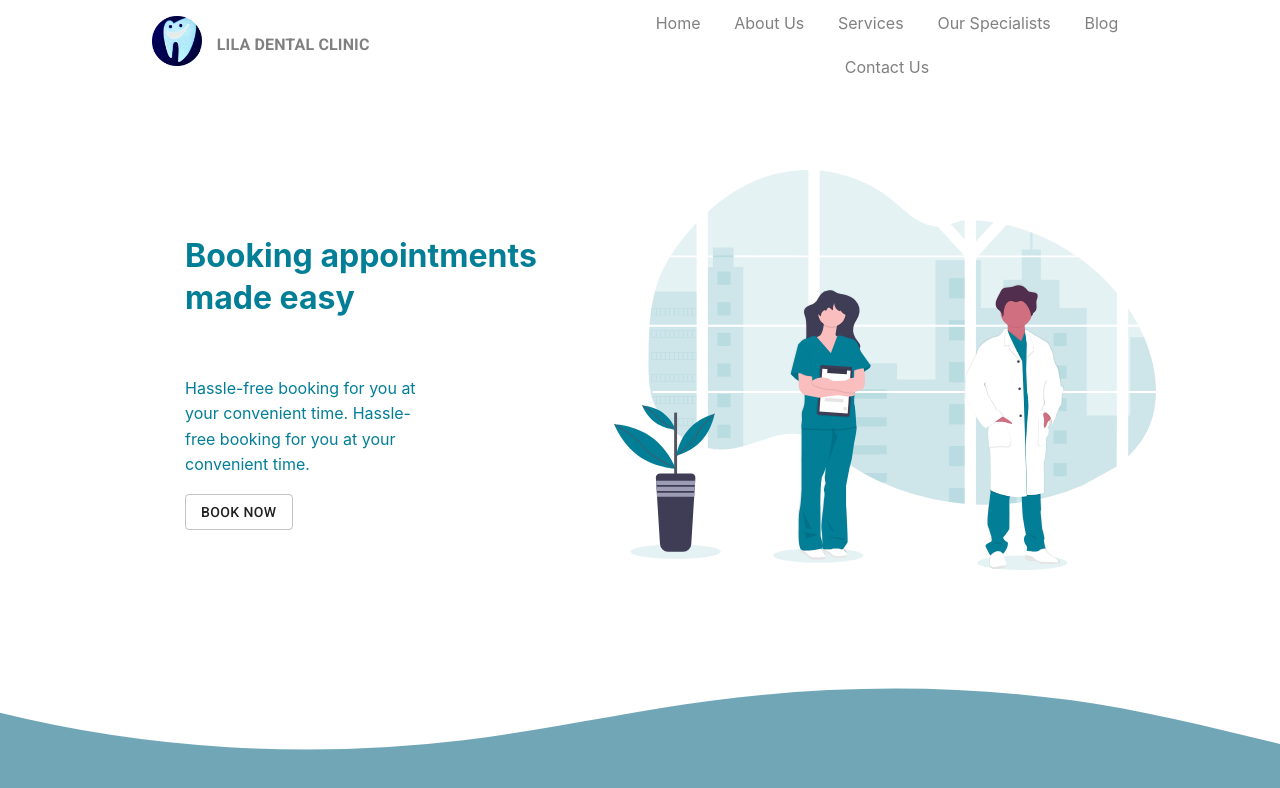
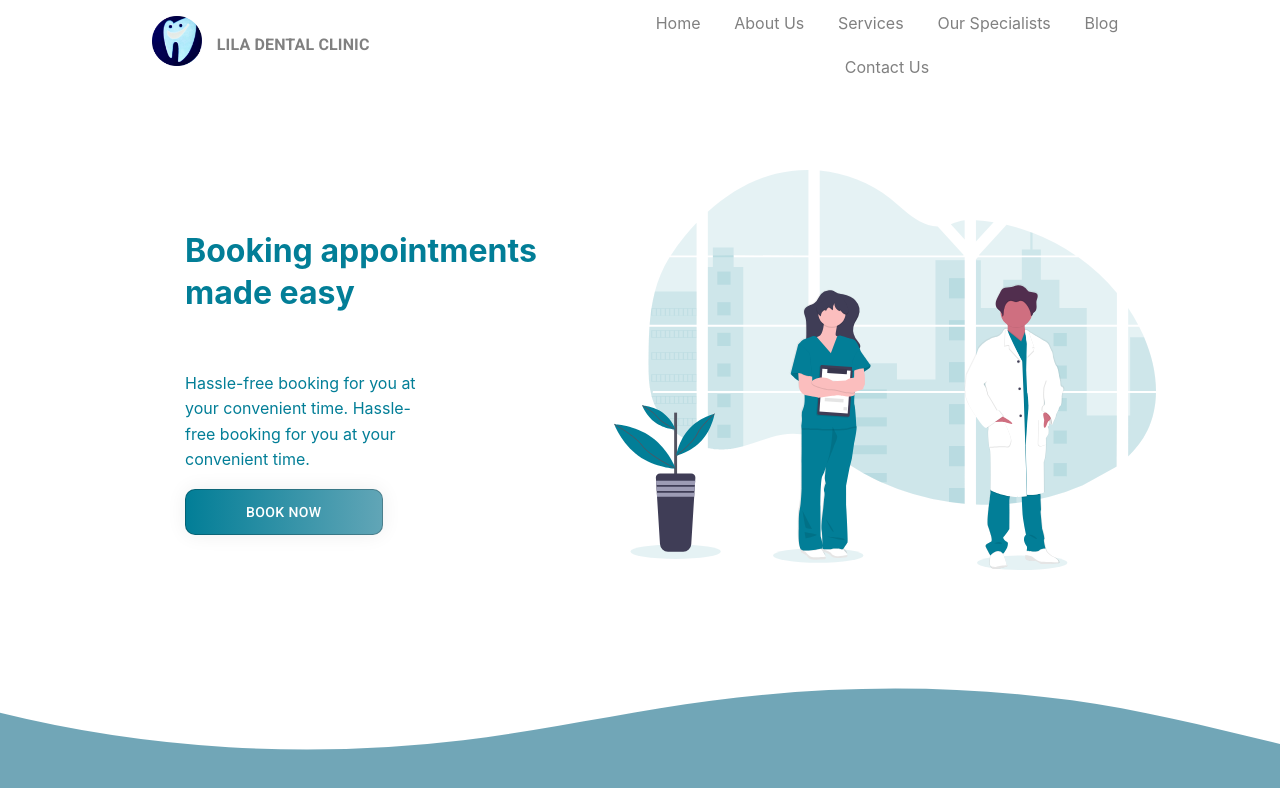
Before and after one commit to abhaybaiju/dentist-webapp, a React (Create React App) app in the folder frontend/: page / in a window 1280 px wide. Shown: the top 788 px of the page. Built offline with nearby package versions, Linux system fonts and the light colour scheme.

Commit message:
Styled button and added timed fade

```diff
--- a/frontend/src/components/FrontPage.js
+++ b/frontend/src/components/FrontPage.js
@@ -1,17 +1,46 @@
 import React from 'react';
-import {Container, Grid,Button} from '@material-ui/core';
+import {Container, Grid,Button, makeStyles, Fade} from '@material-ui/core';
 import Navbar from './Navbar';
 import {Link} from 'react-router-dom';
 import './css/FrontPage.css';
 
+
+const useStyles = makeStyles((theme) => ({
+  button: {
+    background: 'linear-gradient(to right, #027e97 0%, #63a6b7  51%, #027e97 100%)',
+    color: 'white',
+    transition: '0.5s',
+    boxShadow: '0 0 20px #eee',
+    borderRadius: '10px',
+    padding: '10px 60px',
+    textAlign: 'center',
+    textTransform: 'uppercase',
+    backgroundSize: '200% auto',
+    display: 'block',
+    "&:hover": {
+      backgroundPosition: 'right center', /* change the direction of the change here */
+      color: '#fff',
+      textDecoration:'none'
+    }
+  }
+}));
+
+
+
 const FrontPage = () => {
+
+  const classes = useStyles();
+
   return(
+    <Fade in={true} style={{ transformOrigin: '0 0 0' }}
+          {...(true ? { timeout: 900 } : {})}>
     <Container>
       <div class="custom-shape-divider-bottom-1601099806">
     <svg data-name="Layer 1" xmlns="http://www.w3.org/2000/svg" viewBox="0 0 1200 120" preserveAspectRatio="none">
         <path d="M985.66,92.83C906.67,72,823.78,31,743.84,14.19c-82.26-17.34-168.06-16.33-250.45.39-57.84,11.73-114,31.07-172,41.86A600.21,600.21,0,0,1,0,27.35V120H1200V95.8C1132.19,118.92,1055.71,111.31,985.66,92.83Z" class="shape-fill"></path>
     </svg>
 </div>
+
       <Navbar />
       <Grid spacing={7} direction="row" container alignItems="center" justify="center" style={{ minHeight: '100vh'}}>
           <Grid item lg={4} style={{color:'#027e97'}}>
@@ -19,13 +48,15 @@ const FrontPage = () => {
             <Grid item lg={8}>
               <p style={{lineHeight:'1.6'}}>Hassle-free booking for you at your convenient time. Hassle-free booking for you at your convenient time.</p>
             </Grid>
-            <Link to="/Book"><Button variant="outlined">Book Now</Button></Link>
+            <Link to="/Book"><Button className={classes.button} variant="outlined">Book Now</Button></Link>
           </Grid>
           <Grid item lg={5}>
             <img alt="..." src={require('./images/doctors.svg')} height="400"/>
           </Grid>
       </Grid>
     </Container>
+    </Fade>
+
   );
 }
 
```
